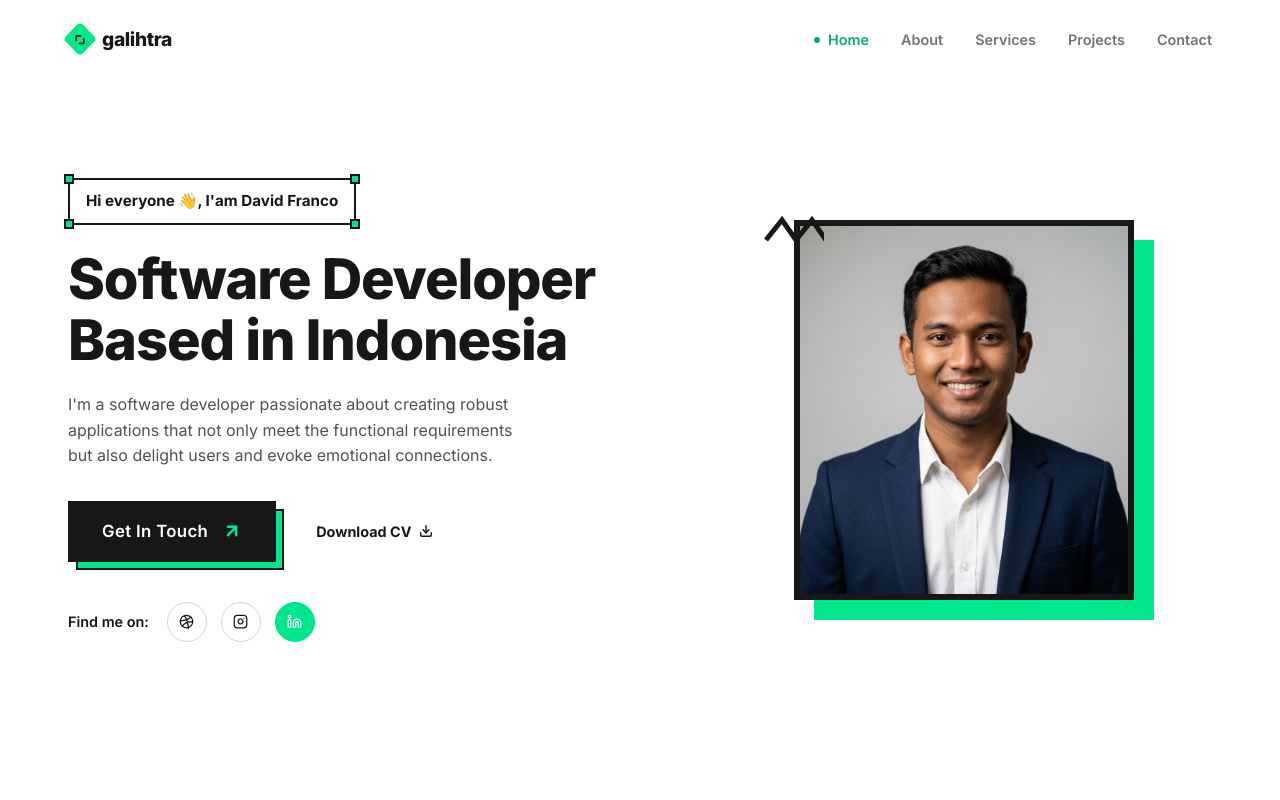
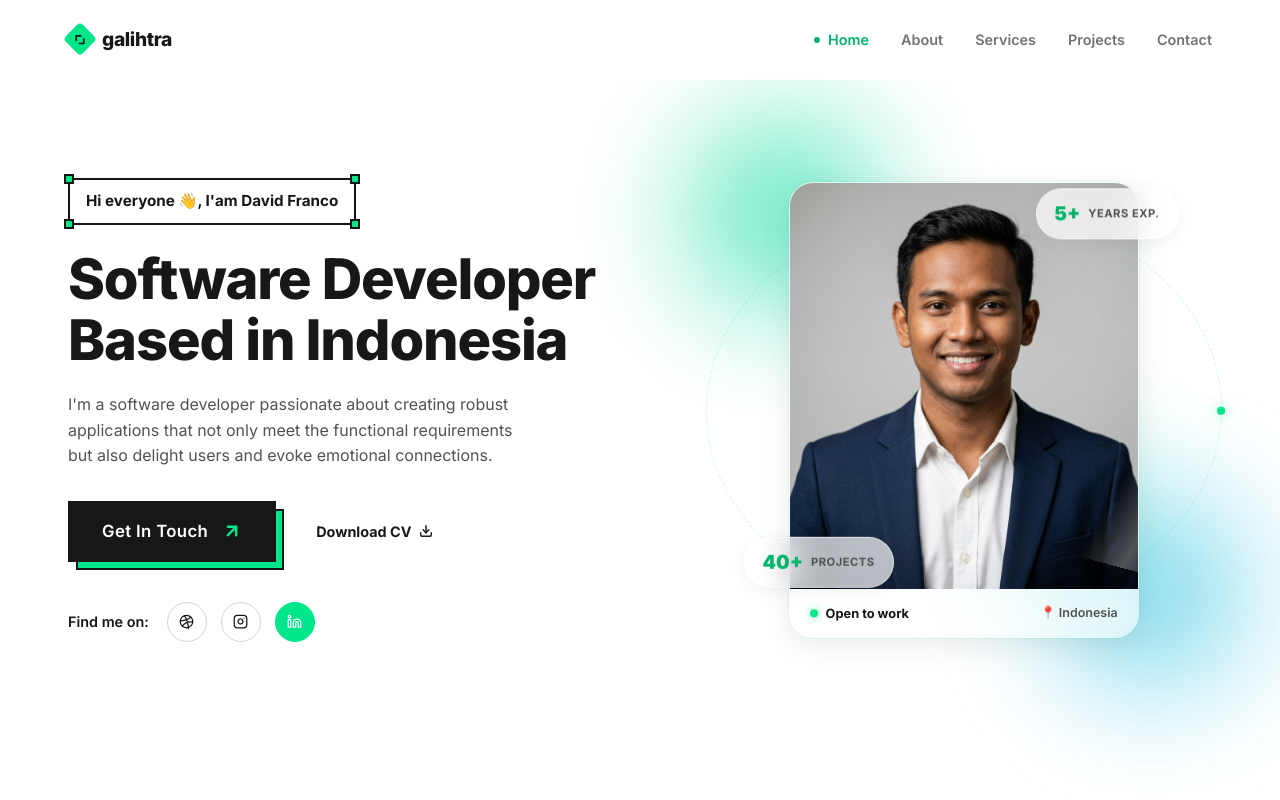
Before and after one commit to galihtra/galihtra-web, a Next.js app: page / in a window 1280 px wide. Shown: the top 800 px of the page. Built offline with nearby package versions, Linux system fonts and the light colour scheme.

Commit message:
add style glamorphism for photo section

```diff
--- a/app/globals.css
+++ b/app/globals.css
@@ -114,7 +114,7 @@ img { display: block; }
 @media (max-width: 968px) {
   .hero-inner { grid-template-columns: 1fr; gap: 48px; text-align: center; }
   .hero-text { order: 2; }
-  .hero-photo { order: 1; justify-self: center; }
+  .hero-photo-new { order: 1; justify-self: center; }
   .hero-ctas { justify-content: center; }
   .hero-socials { justify-content: center; }
   .hero-desc { margin-left: auto; margin-right: auto; }
@@ -198,40 +198,179 @@ img { display: block; }
 .social-icon.filled:hover { background: var(--accent-dark); border-color: var(--accent-dark); }
 
 /* ══════════════════════════════════════════════════════
-   100% BRUTALIST HERO PHOTO
+   GLASSMORPHISM HERO PHOTO
    ══════════════════════════════════════════════════════ */
+@keyframes shimmer {
+  0% { transform: translateX(-100%) rotate(15deg); }
+  100% { transform: translateX(200%) rotate(15deg); }
+}
+@keyframes float-gentle {
+  0%, 100% { transform: translateY(0); }
+  50% { transform: translateY(-8px); }
+}
+
 .hero-photo-new {
   position: relative; display: flex; justify-content: center; align-items: center;
-  width: 100%; height: 500px;
-}
-.photo-brutalist-wrapper {
-  position: relative;
-  width: 340px; height: 380px;
-}
-@media (max-width: 768px) { .photo-brutalist-wrapper { width: 300px; height: 340px; } }
-
-/* The photo frame */
-.photo-brutalist {
-  position: relative; z-index: 2;
-  width: 100%; height: 100%;
-  background: #ebebeb;
-  border: 6px solid #171717;
-  box-shadow: 20px 20px 0px var(--accent);
-  overflow: hidden;
-}
-@media (max-width: 768px) { .photo-brutalist { border-width: 4px; box-shadow: 12px 12px 0px var(--accent); } }
-
-.photo-img {
-  width: 100%; height: 100%;
-  object-fit: cover;
-  object-position: bottom center;
+  width: 100%; min-height: 480px;
 }
 
-/* Zigzag */
-.zigzag {
-  position: absolute;
-  top: -10px; left: -30px;
-  z-index: 3;
+.glass-photo-container {
+  position: relative;
+  width: 350px;
+  display: flex; justify-content: center; align-items: center;
+}
+@media (max-width: 768px) { .glass-photo-container { width: 290px; } }
+
+/* ── Animated blobs ── */
+.glass-blobs {
+  position: absolute; inset: -60px; z-index: 0;
+  filter: blur(60px); opacity: 0.6;
+  pointer-events: none;
+}
+.glass-blob {
+  position: absolute; border-radius: 50%;
+}
+.blob-1 {
+  width: 200px; height: 200px;
+  background: linear-gradient(135deg, #00e68a, #00cfb4);
+  top: -20px; left: -30px;
+}
+.blob-2 {
+  width: 170px; height: 170px;
+  background: linear-gradient(135deg, #00b4d8, #48cae4);
+  bottom: -10px; right: -20px;
+}
+.blob-3 {
+  width: 130px; height: 130px;
+  background: linear-gradient(135deg, #a8e6cf, #00e68a);
+  top: 50%; left: 50%;
+  transform: translate(-50%, -50%);
+}
+@media (max-width: 768px) {
+  .glass-blobs { inset: -40px; filter: blur(50px); }
+  .blob-1 { width: 150px; height: 150px; }
+  .blob-2 { width: 130px; height: 130px; }
+  .blob-3 { width: 100px; height: 100px; }
+}
+
+/* ── Glass card ── */
+.glass-card {
+  position: relative; z-index: 2;
+  width: 100%;
+  background: rgba(255, 255, 255, 0.25);
+  backdrop-filter: blur(20px); -webkit-backdrop-filter: blur(20px);
+  border-radius: 24px;
+  border: 1.5px solid rgba(255, 255, 255, 0.5);
+  box-shadow:
+    0 8px 32px rgba(0, 0, 0, 0.08),
+    0 0 0 1px rgba(0, 230, 138, 0.1),
+    inset 0 1px 0 rgba(255, 255, 255, 0.6);
+  overflow: hidden;
+  transition: box-shadow 0.4s ease;
+}
+.glass-card:hover {
+  box-shadow:
+    0 20px 60px rgba(0, 230, 138, 0.15),
+    0 0 0 1px rgba(0, 230, 138, 0.25),
+    inset 0 1px 0 rgba(255, 255, 255, 0.6);
+}
+
+.glass-card-inner {
+  position: relative; overflow: hidden;
+  aspect-ratio: 3 / 3.5;
+}
+
+.glass-photo-img {
+  width: 100%; height: 100%;
+  object-fit: cover; object-position: top center;
+  display: block;
+}
+
+/* ── Shimmer effect ── */
+.glass-shimmer {
+  position: absolute; inset: 0;
+  background: linear-gradient(
+    105deg,
+    transparent 40%,
+    rgba(255, 255, 255, 0.3) 50%,
+    transparent 60%
+  );
+  animation: shimmer 4s ease-in-out infinite;
+  pointer-events: none;
+}
+
+/* ── Bottom info bar ── */
+.glass-info-bar {
+  display: flex; align-items: center; justify-content: space-between;
+  padding: 14px 20px;
+  background: rgba(255, 255, 255, 0.4);
+  backdrop-filter: blur(10px); -webkit-backdrop-filter: blur(10px);
+  border-top: 1px solid rgba(255, 255, 255, 0.5);
+}
+.glass-status {
+  display: flex; align-items: center; gap: 8px;
+  font-size: 0.8rem; font-weight: 700; color: #171717;
+}
+.glass-status-dot {
+  width: 8px; height: 8px; border-radius: 50%;
+  background: var(--accent);
+  box-shadow: 0 0 8px rgba(0, 230, 138, 0.6);
+  animation: float-gentle 2s ease-in-out infinite;
+}
+.glass-location {
+  font-size: 0.78rem; font-weight: 600; color: #525252;
+}
+
+/* ── Floating glass pills ── */
+.glass-pill {
+  position: absolute; z-index: 10;
+  display: flex; align-items: center; gap: 8px;
+  padding: 10px 18px;
+  background: rgba(255, 255, 255, 0.7);
+  backdrop-filter: blur(16px); -webkit-backdrop-filter: blur(16px);
+  border-radius: 50px;
+  border: 1px solid rgba(255, 255, 255, 0.6);
+  box-shadow: 0 4px 20px rgba(0, 0, 0, 0.06);
+  animation: float-gentle 5s ease-in-out infinite;
+}
+.pill-value {
+  font-size: 1.2rem; font-weight: 900;
+  color: var(--accent-dark);
+}
+.pill-label {
+  font-size: 0.7rem; font-weight: 700;
+  color: #525252; text-transform: uppercase;
+  letter-spacing: 0.5px;
+}
+
+.glass-pill-exp {
+  top: 10px; right: -40px;
+  animation-delay: 0s;
+}
+.glass-pill-projects {
+  bottom: 50px; left: -45px;
+  animation-delay: 1.5s;
+}
+@media (max-width: 768px) {
+  .glass-pill-exp { right: -15px; top: 5px; padding: 8px 14px; }
+  .glass-pill-projects { left: -15px; bottom: 40px; padding: 8px 14px; }
+  .pill-value { font-size: 1rem; }
+  .pill-label { font-size: 0.6rem; }
+}
+
+/* ── Orbit ring ── */
+.glass-orbit {
+  position: absolute; z-index: 1;
+  inset: -30px;
+  border: 1.5px dashed rgba(0, 230, 138, 0.2);
+  border-radius: 50%;
+  pointer-events: none;
+}
+.orbit-dot {
+  position: absolute; top: -4px; left: 50%;
+  width: 8px; height: 8px; border-radius: 50%;
+  background: var(--accent);
+  box-shadow: 0 0 12px rgba(0, 230, 138, 0.5);
 }
 
 .marquee-wrapper {
--- a/app/page.tsx
+++ b/app/page.tsx
@@ -177,25 +177,81 @@ export default function Home() {
 
           <div className="hero-photo-new">
             <motion.div
-              className="photo-brutalist-wrapper"
-              initial={{ opacity: 0, scale: 0.95 }}
-              animate={{ opacity: 1, scale: 1 }}
-              transition={{ duration: 0.7, delay: 0.2, ease: "easeOut" }}
+              className="glass-photo-container"
+              initial={{ opacity: 0, y: 30 }}
+              animate={{ opacity: 1, y: 0 }}
+              transition={{ duration: 0.8, delay: 0.2, ease: [0.25, 0.46, 0.45, 0.94] }}
             >
-              {/* Zigzag */}
-              <div className="zigzag">
-                <svg width="60" height="40" viewBox="0 0 60 40" fill="none" stroke="#171717" strokeWidth="5" strokeLinejoin="miter">
-                  <polyline points="2,30 18,10 32,30 48,10 62,30" />
-                </svg>
+              {/* Animated gradient blobs */}
+              <div className="glass-blobs" aria-hidden="true">
+                <motion.div
+                  className="glass-blob blob-1"
+                  animate={{ x: [0, 30, -20, 0], y: [0, -25, 15, 0], scale: [1, 1.15, 0.95, 1] }}
+                  transition={{ duration: 8, repeat: Infinity, ease: "easeInOut" }}
+                />
+                <motion.div
+                  className="glass-blob blob-2"
+                  animate={{ x: [0, -25, 20, 0], y: [0, 20, -30, 0], scale: [1, 0.9, 1.1, 1] }}
+                  transition={{ duration: 10, repeat: Infinity, ease: "easeInOut" }}
+                />
+                <motion.div
+                  className="glass-blob blob-3"
+                  animate={{ x: [0, 15, -15, 0], y: [0, -15, 25, 0], scale: [1, 1.1, 0.95, 1] }}
+                  transition={{ duration: 7, repeat: Infinity, ease: "easeInOut" }}
+                />
               </div>
 
-              {/* The photo frame */}
+              {/* Glass card */}
               <motion.div
-                className="photo-brutalist"
-                whileHover={{ scale: 1.03, y: -5, boxShadow: "25px 25px 0px #00e676" }}
-                transition={{ type: "spring", stiffness: 300, damping: 20 }}
+                className="glass-card"
+                whileHover={{ y: -8, scale: 1.02 }}
+                transition={{ type: "spring", stiffness: 200, damping: 20 }}
               >
-                <Image src="/profile.png" alt="Galih Tri Risky Andiko" width={380} height={440} priority className="photo-img" />
+                <div className="glass-card-inner">
+                  <Image src="/profile.png" alt="Galih Tri Risky Andiko" width={380} height={440} priority className="glass-photo-img" />
+                  <div className="glass-shimmer" aria-hidden="true" />
+                </div>
+
+                {/* Bottom info bar */}
+                <div className="glass-info-bar">
+                  <div className="glass-status">
+                    <span className="glass-status-dot" />
+                    Open to work
+                  </div>
+                  <div className="glass-location">📍 Indonesia</div>
+                </div>
+              </motion.div>
+
+              {/* Floating stat pill — top right */}
+              <motion.div
+                className="glass-pill glass-pill-exp"
+                initial={{ opacity: 0, scale: 0.5, x: 30 }}
+                animate={{ opacity: 1, scale: 1, x: 0 }}
+                transition={{ delay: 0.8, type: "spring", stiffness: 200 }}
+              >
+                <span className="pill-value">5+</span>
+                <span className="pill-label">Years Exp.</span>
+              </motion.div>
+
+              {/* Floating stat pill — bottom left */}
+              <motion.div
+                className="glass-pill glass-pill-projects"
+                initial={{ opacity: 0, scale: 0.5, x: -30 }}
+                animate={{ opacity: 1, scale: 1, x: 0 }}
+                transition={{ delay: 1.0, type: "spring", stiffness: 200 }}
+              >
+                <span className="pill-value">40+</span>
+                <span className="pill-label">Projects</span>
+              </motion.div>
+
+              {/* Orbit ring */}
+              <motion.div
+                className="glass-orbit"
+                animate={{ rotate: 360 }}
+                transition={{ duration: 25, repeat: Infinity, ease: "linear" }}
+                aria-hidden="true"
+              >
+                <span className="orbit-dot" />
               </motion.div>
             </motion.div>
           </div>
```
